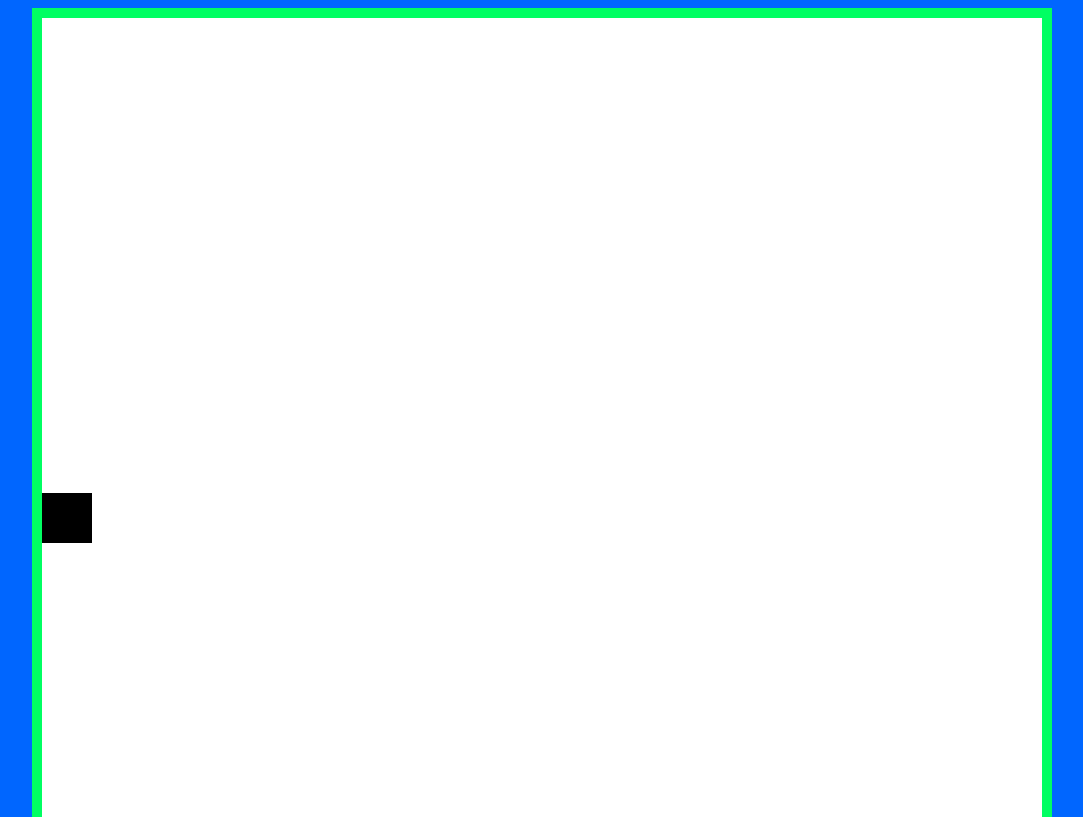
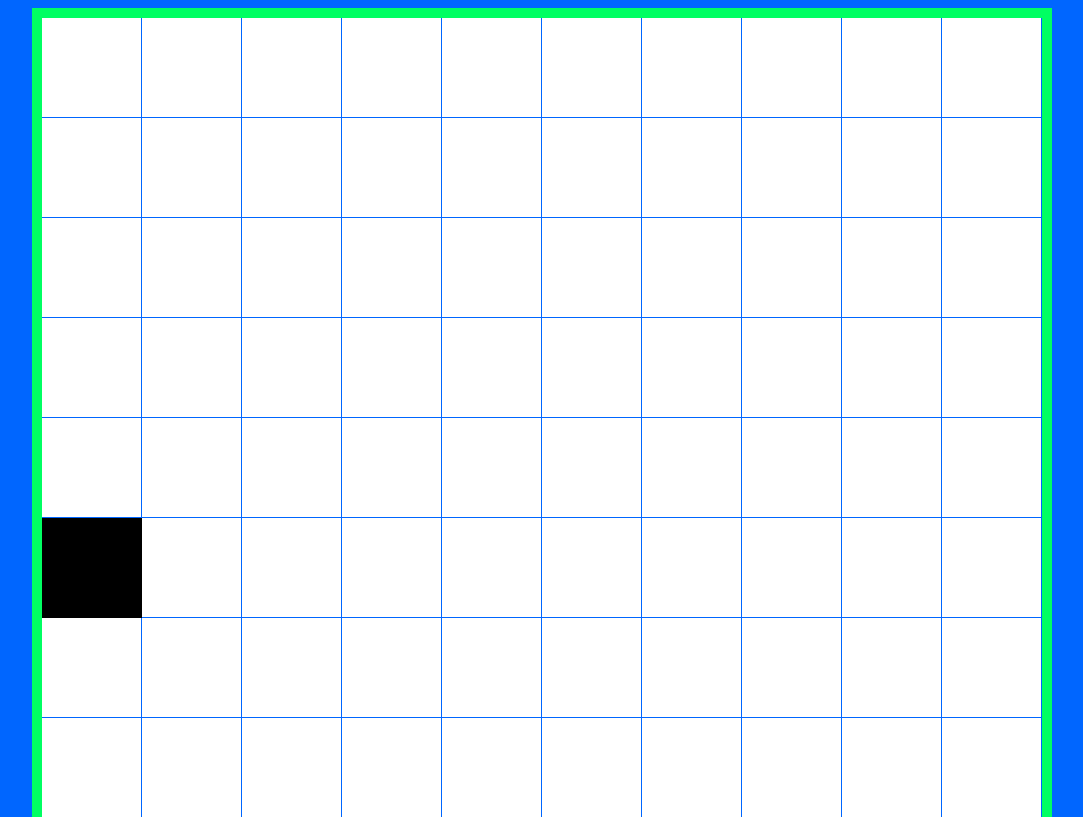
Before and after one commit to damiandrabek/Snake-game, a plain HTML site: page index.html in a window 1280 px wide. Shown: the top 817 px of the page, without its empty margins (98-1181 px from the left). Drawn offline with Linux system fonts and the light colour scheme.

Commit message:
fixed collisions, canvas is adaptive

```diff
--- a/index.html
+++ b/index.html
@@ -4,7 +4,7 @@
 <head>
     <meta charset="UTF-8">
     <meta name="viewport" content="width=device-width, initial-scale=1.0">
-    <title>SNAKE</title>
+    <title>BLOODY SNAKE 🐍</title>
     <style>
         body {
             background: #0066ff;
@@ -18,7 +18,7 @@
 
 </head>
 
-<body>
+<body id="body">
     <canvas width="1000" height="1000">
 
     </canvas>
@@ -53,27 +53,26 @@
                     break;
             }
         });
-
         // canvas
         const canvas = document.querySelector('canvas')
         const ctx = canvas.getContext('2d')
+        const canvasColor = 'white';
 
         // player
-        const snakeSize = 50;
+        const snakeSize = 100;
+        const snakeColor = 'black';
         let snakePosX = 0;
-        let snakePosY = (canvas.height / 2) - (snakeSize / 2);
+        let snakePosY = canvas.height / 2 ;
 
         let snakeSpeed = snakeSize;
         let snakeSpeedDirectionX = 0;
         let snakeSpeedDirectionY = 0;
 
+        // grid tiles
+        const tileCountX = canvas.width / snakeSize;
+        const tileCountY = canvas.height / snakeSize;
 
-        // ctx.lineWidth = '5';
-        // ctx.strokeStyle = 'black';
-        // ctx.moveTo(300, 100);
-        // ctx.lineTo(300,400);
-        // ctx.stroke()
-
+        // MAIN GAME LOOP
         function gameLoop() {
             drawStuff();
             moveStuff();
@@ -84,13 +83,22 @@
         /* DRAWING */
         function drawStuff(){
             //canvas
-            drawRectangle('white', 0, 0, canvas.width, canvas.height)
+            drawRectangle("#0066ff", 0, 0, canvas.width, canvas.height);
+            //grid
+            drawGrid();
             //player
-            drawRectangle('black', snakePosX, snakePosY, snakeSize, snakeSize)
+            drawRectangle(snakeColor, snakePosX, snakePosY, snakeSize, snakeSize);
         }
         function drawRectangle(color, x, y, width, height,){
             ctx.fillStyle = color;
             ctx.fillRect(x, y, width, height);
+        }
+        function drawGrid(){
+            for (let i = 0; i < tileCountX; i++) {
+                for (let j = 0; j < tileCountY; j++) {
+                    drawRectangle('white', snakeSize * i, snakeSize * j, snakeSize - 1, snakeSize - 1);
+                }
+            }
         }
 
         /* MOVING */
@@ -99,17 +107,27 @@
             snakePosX += snakeSpeed * snakeSpeedDirectionX;
             snakePosY += snakeSpeed * snakeSpeedDirectionY;
 
-            if(snakePosX > canvas.width) {
+            if(snakePosX > canvas.width-snakeSize) {
                 snakePosX = 0;
-            } else if(snakePosX < -snakeSize){
+            }
+            if(snakePosX < 0){
                 snakePosX = canvas.width;
+            }
 
-            } else if (snakePosY > canvas.height) {
+            if (snakePosY > canvas.height-snakeSize) {
                 snakePosY = 0;
-            } else if(snakePosY < -snakeSize){
+            }
+            if(snakePosY < 0){
                 snakePosY = canvas.height;
             }
         }
+
+
+        // ctx.lineWidth = '5';
+            // ctx.strokeStyle = 'black';
+            // ctx.moveTo(300, 100);
+            // ctx.lineTo(300,400);
+            // ctx.stroke()
     </script>
 </body>
 
```
